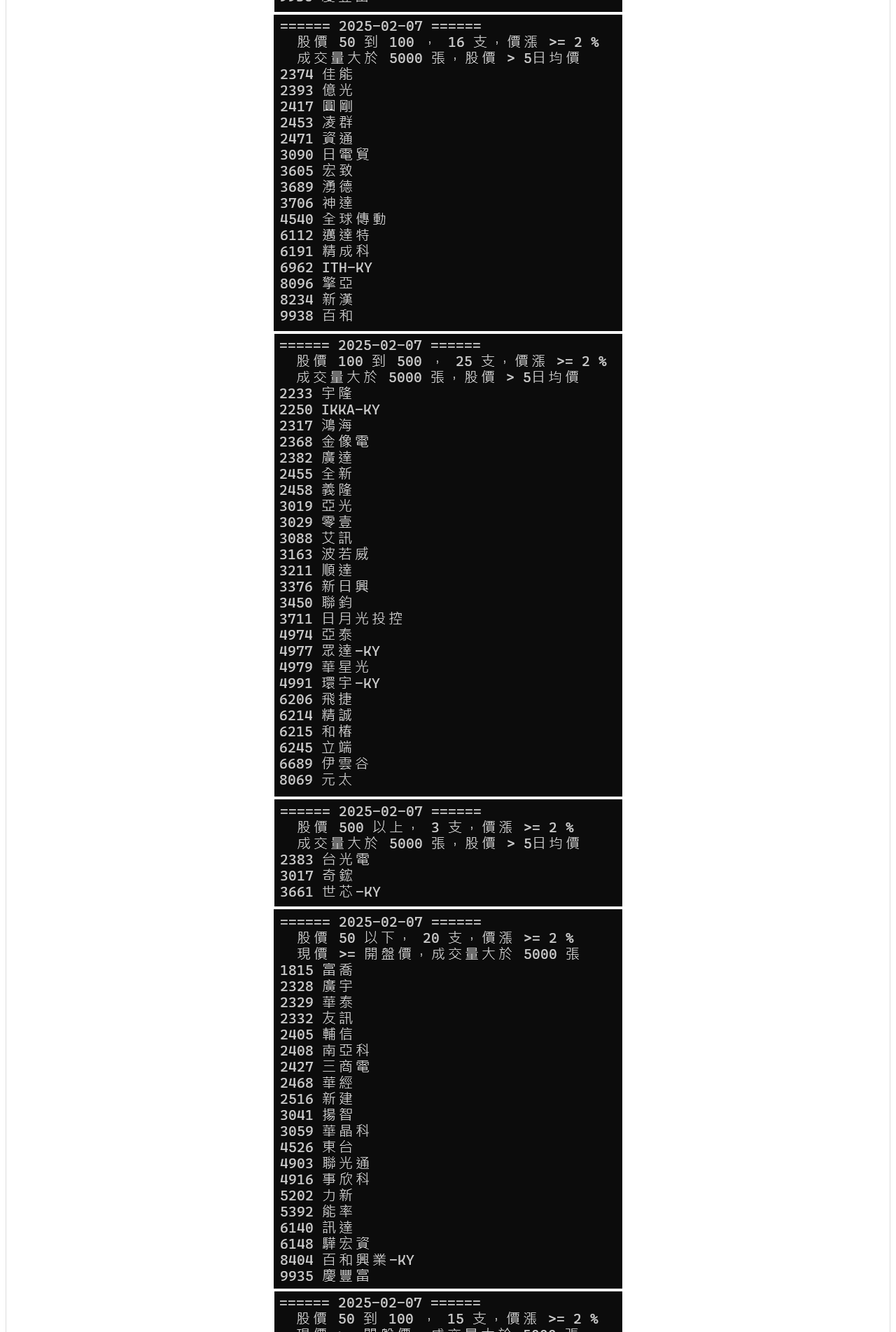
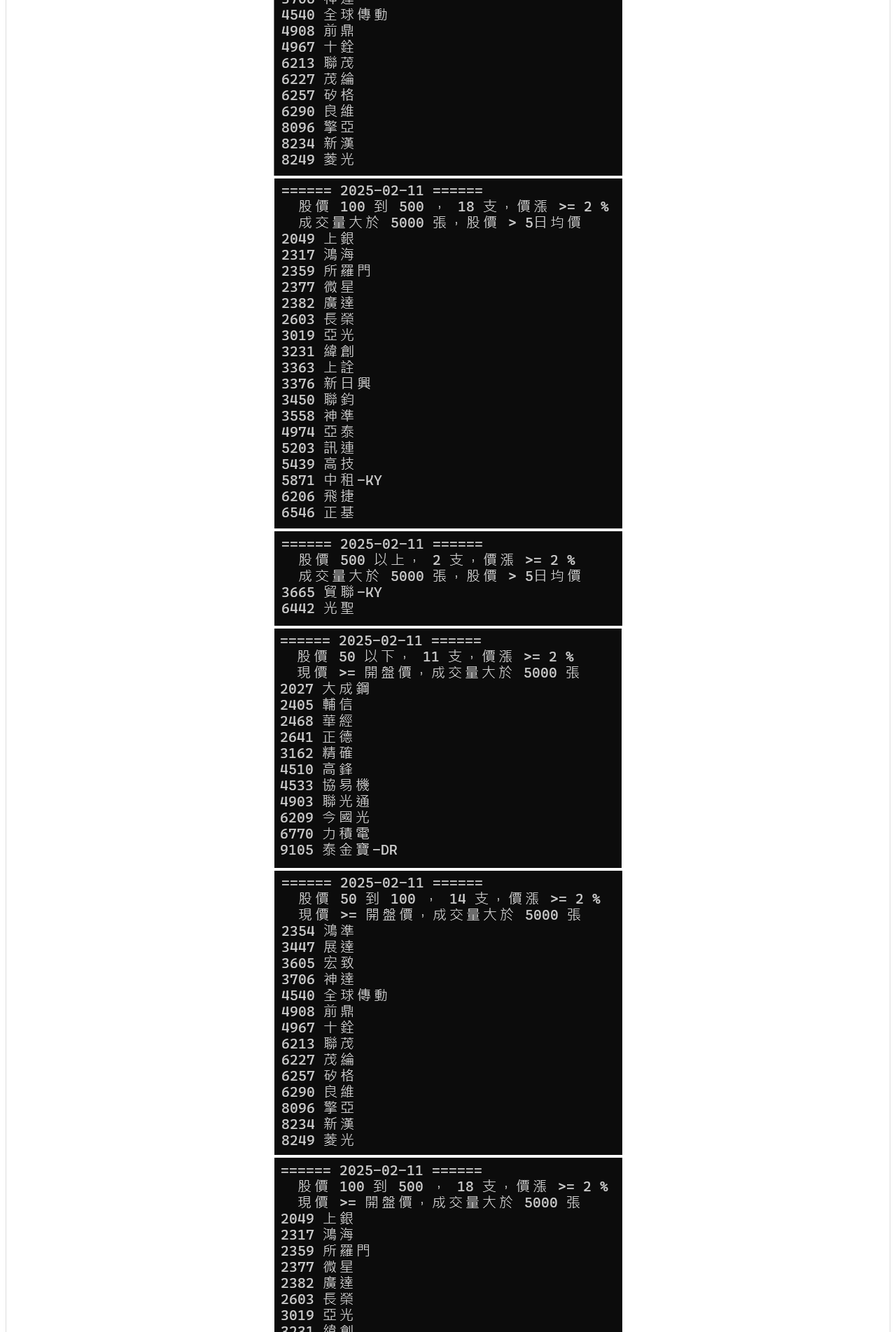
Before and after one commit to kidpal/kidpal.github.io, a plain HTML site: page index.html in a window 1280 px wide. Shown: the part 897-2800 px from the top of the page at 70% size. Drawn offline with Linux system fonts and the light colour scheme.

Commit message:
20250211盤後

```diff
--- a/index.html
+++ b/index.html
@@ -62,42 +62,42 @@
 		-->
 		<tr><td align="center">
 		<picture>
-		  <img src="./analysis/2025-2-7-1.png" style="max-width:100%;height:auto;" alt="">
+		  <img src="./analysis/2025-2-11-1.png" style="max-width:100%;height:auto;" alt="">
 		</picture>
 		</td></tr>
 		<tr><td align="center">
 		<picture>
-		  <img src="./analysis/2025-2-7-2.png" style="max-width:100%;height:auto;" alt="">
+		  <img src="./analysis/2025-2-11-2.png" style="max-width:100%;height:auto;" alt="">
 		</picture>
 		</td></tr>
 		<tr><td align="center">
 		<picture>
-		  <img src="./analysis/2025-2-7-3.png" style="max-width:100%;height:auto;" alt="">
+		  <img src="./analysis/2025-2-11-3.png" style="max-width:100%;height:auto;" alt="">
 		</picture>
 		</td></tr>
 		<tr><td align="center">
 		<picture>
-		  <img src="./analysis/2025-2-7-4.png" style="max-width:100%;height:auto;" alt="">
+		  <img src="./analysis/2025-2-11-4.png" style="max-width:100%;height:auto;" alt="">
 		</picture>
 		</td></tr>
 		<tr><td align="center">
 		<picture>
-		  <img src="./analysis/2025-2-7-5.png" style="max-width:100%;height:auto;" alt="">
+		  <img src="./analysis/2025-2-11-5.png" style="max-width:100%;height:auto;" alt="">
 		</picture>
 		</td></tr>
 		<tr><td align="center">
 		<picture>
-		  <img src="./analysis/2025-2-7-6.png" style="max-width:100%;height:auto;" alt="">
+		  <img src="./analysis/2025-2-11-6.png" style="max-width:100%;height:auto;" alt="">
 		</picture>
 		</td></tr>
 		<tr><td align="center">
 		<picture>
-		  <img src="./analysis/2025-2-7-7.png" style="max-width:100%;height:auto;" alt="">
+		  <img src="./analysis/2025-2-11-7.png" style="max-width:100%;height:auto;" alt="">
 		</picture>
 		</td></tr>
 		<tr><td align="center">
 		<picture>
-		  <img src="./analysis/2025-2-7-8.png" style="max-width:100%;height:auto;" alt="">
+		  <img src="./analysis/2025-2-11-8.png" style="max-width:100%;height:auto;" alt="">
 		</picture>
 		</td></tr>
 		</table>
```
Also changed, not shown: analysis/2025-2-11-1.png (added), analysis/2025-2-11-2.png (added), analysis/2025-2-11-3.png (added), analysis/2025-2-11-4.png (added), analysis/2025-2-11-5.png (added), analysis/2025-2-11-6.png (added), analysis/2025-2-11-7.png (added), analysis/2025-2-11-8.png (added).
